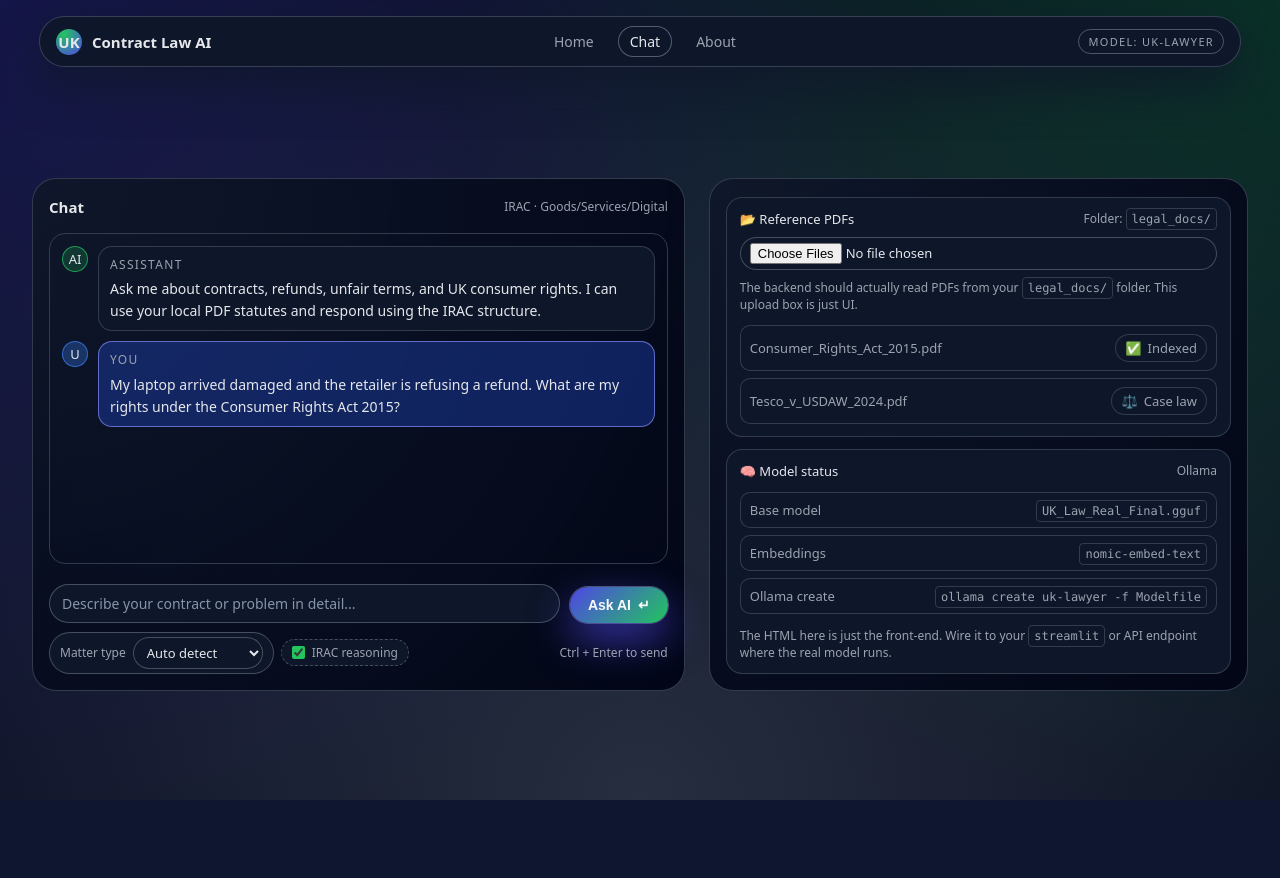
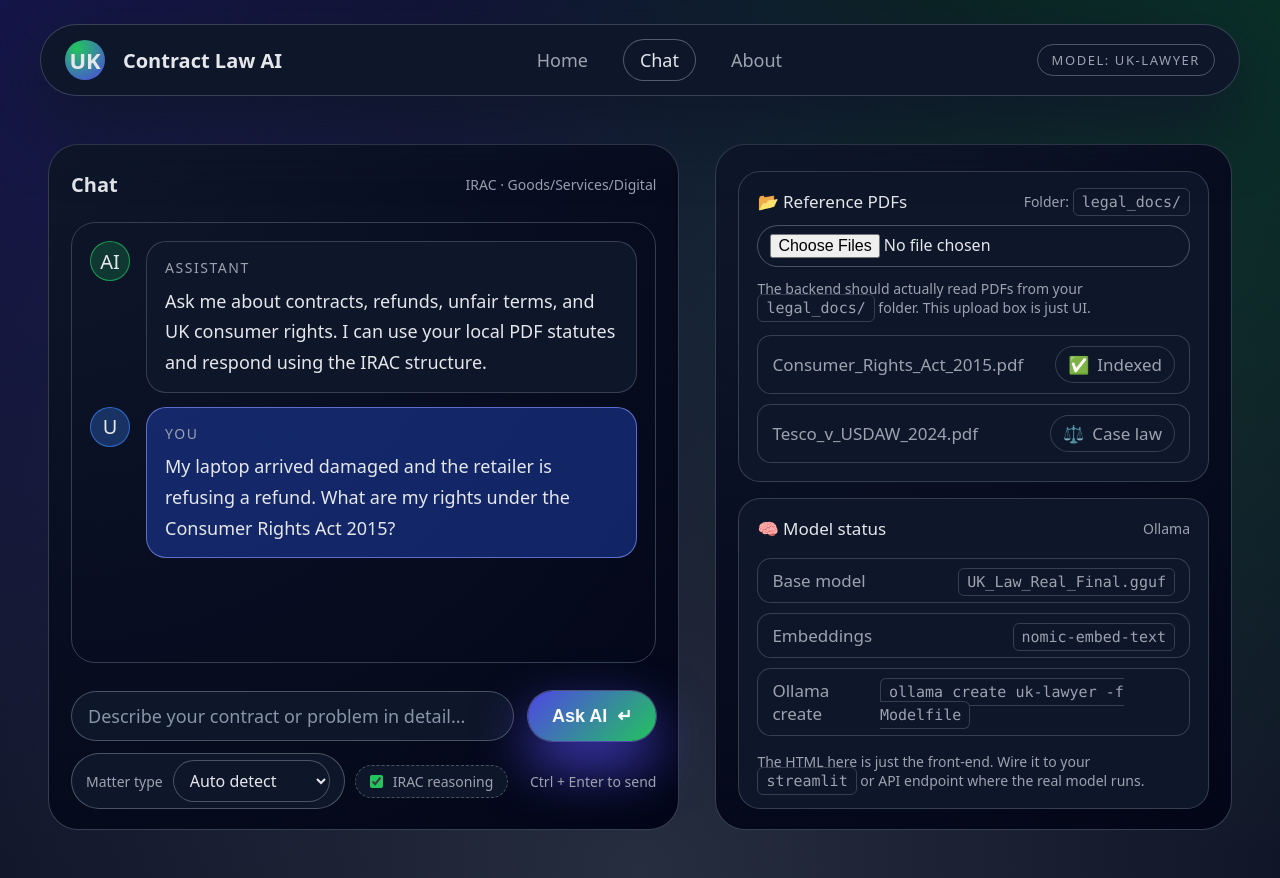
Before and after one commit to CS101-o/Law_and_innovation_society, a Flask app: page /chat in a window 1280 px wide. Before the commit the page ends 800 px from the top, so only its background shows below. Run offline with Flask 3, Linux system fonts and the light colour scheme.

Commit message:
I made the GUI bigger

```diff
--- a/app/static/style.css
+++ b/app/static/style.css
@@ -20,7 +20,7 @@
 body {
   font-family: system-ui, -apple-system, BlinkMacSystemFont, "SF Pro Text",
     "Segoe UI", sans-serif;
-  font-size: 16px;
+  font-size: 20px;
   background:
     radial-gradient(circle at top left, rgba(79, 70, 229, 0.24), transparent 60%),
     radial-gradient(circle at top right, rgba(34, 197, 94, 0.22), transparent 55%),
@@ -30,75 +30,75 @@ body {
   display: flex;
   align-items: center;
   justify-content: center;
-  padding: 32px;
+  padding: 48px;
 }
 
 /* ===== Global layout ===== */
 .page {
   width: 100%;
-  max-width: 1250px;
-  margin-top: 68px; /* room for nav */
+  max-width: 1500px;
+  margin-top: 96px; /* room for nav */
 }
 
 /* ===== Top nav ===== */
 .nav-shell {
   position: fixed;
-  top: 16px;
+  top: 24px;
   left: 50%;
   transform: translateX(-50%);
   width: 100%;
-  max-width: 1250px;
-  padding: 0 24px;
+  max-width: 1500px;
+  padding: 0 40px;
   pointer-events: none;
   z-index: 20;
 }
 
 .nav {
-  max-width: 1250px;
+  max-width: 1500px;
   margin: 0 auto;
   border-radius: 999px;
   background: rgba(15, 23, 42, 0.96);
   border: 1px solid rgba(148, 163, 184, 0.3);
-  box-shadow: 0 18px 46px rgba(15, 23, 42, 0.85);
-  padding: 9px 16px;
+  box-shadow: 0 26px 70px rgba(15, 23, 42, 0.95);
+  padding: 14px 24px;
   display: flex;
   align-items: center;
   justify-content: space-between;
-  gap: 12px;
+  gap: 20px;
   pointer-events: auto;
 }
 
 .nav-left {
   display: flex;
   align-items: center;
-  gap: 10px;
+  gap: 18px;
 }
 
 .nav-logo {
-  width: 26px;
-  height: 26px;
+  width: 40px;
+  height: 40px;
   border-radius: 999px;
   background: radial-gradient(circle at 30% 20%, #22c55e, #4f46e5);
   display: flex;
   align-items: center;
   justify-content: center;
-  font-size: 15px;
+  font-size: 22px;
   font-weight: 700;
 }
 
 .nav-title {
-  font-size: 15px;
+  font-size: 20px;
   font-weight: 600;
 }
 
 .nav-links {
   display: flex;
-  gap: 12px;
-  font-size: 14px;
+  gap: 18px;
+  font-size: 18px;
 }
 
 .nav-links a {
-  padding: 5px 11px;
+  padding: 8px 16px;
   border-radius: 999px;
   text-decoration: none;
   color: var(--muted);
@@ -113,10 +113,10 @@ body {
 }
 
 .nav-pill {
-  font-size: 11px;
+  font-size: 13px;
   text-transform: uppercase;
   letter-spacing: 0.12em;
-  padding: 4px 9px;
+  padding: 6px 14px;
   border-radius: 999px;
   border: 1px solid rgba(148, 163, 184, 0.45);
   color: var(--muted);
@@ -124,27 +124,27 @@ body {
 
 /* ===== Landing layout ===== */
 .hero {
-  border-radius: 30px;
+  border-radius: 40px;
   border: 1px solid rgba(148, 163, 184, 0.4);
   background: radial-gradient(circle at top left, #020617 0, #020617 55%);
-  padding: 34px 30px 30px;
+  padding: 48px 42px 40px;
   box-shadow:
-    0 26px 60px rgba(15, 23, 42, 0.9),
+    0 34px 80px rgba(15, 23, 42, 0.97),
     0 0 0 1px rgba(15, 23, 42, 0.6);
   display: grid;
   grid-template-columns: minmax(0, 1.2fr) minmax(0, 1fr);
-  gap: 30px;
+  gap: 40px;
 }
 
-@media (max-width: 900px) {
+@media (max-width: 1200px) {
   .hero {
     grid-template-columns: minmax(0, 1fr);
   }
 }
 
 .hero-title {
-  font-size: 38px;
-  line-height: 1.1;
+  font-size: 52px;
+  line-height: 1.08;
   letter-spacing: -0.03em;
 }
 
@@ -156,17 +156,17 @@ body {
 }
 
 .hero-text {
-  margin-top: 12px;
-  font-size: 15px;
+  margin-top: 18px;
+  font-size: 20px;
   color: var(--muted);
-  max-width: 520px;
+  max-width: 700px;
 }
 
 .hero-actions {
-  margin-top: 20px;
+  margin-top: 28px;
   display: flex;
   flex-wrap: wrap;
-  gap: 12px;
+  gap: 16px;
   align-items: center;
 }
 
@@ -175,30 +175,30 @@ body {
   border: none;
   outline: none;
   border-radius: 999px;
-  padding: 10px 18px;
-  font-size: 14px;
+  padding: 14px 24px;
+  font-size: 18px;
   font-weight: 600;
   color: #f9fafb;
   display: inline-flex;
   align-items: center;
-  gap: 7px;
+  gap: 10px;
   cursor: pointer;
   background: linear-gradient(135deg, #4f46e5, #22c55e);
   box-shadow:
-    0 16px 40px rgba(79, 70, 229, 0.7),
+    0 24px 56px rgba(79, 70, 229, 0.85),
     0 0 0 1px rgba(148, 163, 184, 0.5);
   text-decoration: none;
 }
 
 .btn-primary:hover {
-  filter: brightness(1.03);
+  filter: brightness(1.05);
 }
 
 .btn-ghost {
   border-radius: 999px;
   border: 1px solid rgba(148, 163, 184, 0.4);
-  padding: 9px 16px;
-  font-size: 13px;
+  padding: 12px 20px;
+  font-size: 17px;
   color: var(--text);
   background: rgba(15, 23, 42, 0.9);
   text-decoration: none;
@@ -207,67 +207,67 @@ body {
 /* ===== Panel layout ===== */
 .panel-grid {
   display: grid;
-  grid-template-columns: minmax(0, 1.15fr) minmax(0, 0.95fr);
-  gap: 24px;
+  grid-template-columns: minmax(0, 1.1fr) minmax(0, 0.9fr);
+  gap: 36px;
 }
 
-@media (max-width: 960px) {
+@media (max-width: 1200px) {
   .panel-grid {
     grid-template-columns: minmax(0, 1fr);
   }
 }
 
 .panel {
-  border-radius: 24px;
-  border: 1px solid rgba(55, 65, 81, 0.9);
-  background: radial-gradient(circle at top left, rgba(15, 23, 42, 0.94), #020617);
-  padding: 18px 16px 16px;
+  border-radius: 30px;
+  border: 1px solid rgba(55, 65, 81, 0.98);
+  background: radial-gradient(circle at top left, rgba(15, 23, 42, 0.97), #020617);
+  padding: 26px 22px 20px;
   display: flex;
   flex-direction: column;
-  gap: 12px;
+  gap: 16px;
 }
 
 .panel-header {
   display: flex;
   justify-content: space-between;
   align-items: center;
-  gap: 6px;
-  margin-bottom: 4px;
+  gap: 10px;
+  margin-bottom: 8px;
 }
 
 .panel-title {
-  font-size: 15px;
+  font-size: 20px;
   font-weight: 600;
 }
 
 /* ===== Chat styles ===== */
 .chat-window {
   flex: 1;
-  border-radius: 16px;
-  border: 1px solid rgba(55, 65, 81, 0.9);
-  padding: 12px 12px 14px;
+  border-radius: 24px;
+  border: 1px solid rgba(55, 65, 81, 0.98);
+  padding: 18px 18px 22px;
   display: flex;
   flex-direction: column;
-  gap: 10px;
-  font-size: 14px;
-  max-height: 420px;
+  gap: 14px;
+  font-size: 18px;
+  max-height: 600px;
   overflow-y: auto;
 }
 
 .message {
   display: flex;
-  gap: 10px;
+  gap: 16px;
   align-items: flex-start;
 }
 
 .avatar {
-  width: 26px;
-  height: 26px;
+  width: 40px;
+  height: 40px;
   border-radius: 999px;
   display: flex;
   align-items: center;
   justify-content: center;
-  font-size: 13px;
+  font-size: 20px;
   flex-shrink: 0;
 }
 
@@ -282,60 +282,60 @@ body {
 }
 
 .bubble {
-  padding: 9px 11px;
-  border-radius: 14px;
+  padding: 14px 18px;
+  border-radius: 20px;
   max-width: 100%;
-  line-height: 1.55;
+  line-height: 1.7;
 }
 
 .bubble.user {
-  background: rgba(30, 64, 175, 0.45);
+  background: rgba(30, 64, 175, 0.5);
   border: 1px solid rgba(129, 140, 248, 0.7);
 }
 
 .bubble.assistant {
-  background: rgba(15, 23, 42, 0.96);
-  border: 1px solid rgba(55, 65, 81, 0.9);
+  background: rgba(15, 23, 42, 0.99);
+  border: 1px solid rgba(55, 65, 81, 0.98);
 }
 
 .label {
-  font-size: 12px;
+  font-size: 14px;
   text-transform: uppercase;
   letter-spacing: 0.11em;
   color: var(--muted);
-  margin-bottom: 4px;
+  margin-bottom: 6px;
 }
 
 .irac-label {
-  font-size: 12px;
+  font-size: 14px;
   text-transform: uppercase;
   letter-spacing: 0.1em;
   color: var(--accent);
-  margin-bottom: 4px;
+  margin-bottom: 6px;
 }
 
 .chat-footer {
   display: flex;
   flex-direction: column;
-  gap: 9px;
-  margin-top: 8px;
+  gap: 12px;
+  margin-top: 12px;
 }
 
 .question-row {
   display: flex;
-  gap: 10px;
+  gap: 14px;
   align-items: flex-end;
 }
 
 .input-wrapper {
   flex: 1;
   border-radius: 999px;
-  border: 1px solid rgba(75, 85, 99, 0.9);
+  border: 1px solid rgba(75, 85, 99, 0.98);
   background: rgba(15, 23, 42, 0.96);
-  padding: 9px 12px;
+  padding: 12px 16px;
   display: flex;
   align-items: center;
-  gap: 8px;
+  gap: 12px;
 }
 
 .input-wrapper textarea {
@@ -345,9 +345,9 @@ body {
   background: transparent;
   color: var(--text);
   font: inherit;
-  font-size: 14px;
+  font-size: 18px;
   width: 100%;
-  max-height: 80px;
+  max-height: 130px;
 }
 
 .input-wrapper textarea::placeholder {
@@ -358,26 +358,26 @@ body {
   display: flex;
   justify-content: space-between;
   align-items: center;
-  gap: 8px;
-  font-size: 12px;
+  gap: 12px;
+  font-size: 14px;
   color: var(--muted);
 }
 
 .meta-group {
   display: flex;
   flex-wrap: wrap;
-  gap: 7px;
+  gap: 10px;
   align-items: center;
 }
 
 .chip {
-  font-size: 12px;
+  font-size: 14px;
   border-radius: 999px;
-  padding: 4px 10px;
-  border: 1px solid rgba(75, 85, 99, 0.9);
+  padding: 6px 14px;
+  border: 1px solid rgba(75, 85, 99, 0.98);
   display: inline-flex;
   align-items: center;
-  gap: 7px;
+  gap: 10px;
   background: rgba(15, 23, 42, 0.96);
 }
 
@@ -389,38 +389,38 @@ body {
 select,
 input[type="file"] {
   font: inherit;
-  font-size: 13px;
+  font-size: 16px;
   color: var(--text);
   background: rgba(15, 23, 42, 0.96);
   border-radius: 999px;
-  border: 1px solid rgba(75, 85, 99, 0.9);
-  padding: 5px 9px;
+  border: 1px solid rgba(75, 85, 99, 0.98);
+  padding: 8px 12px;
 }
 
 select:focus,
 input[type="file"]:focus {
-  outline: 1px solid rgba(129, 140, 248, 0.7);
+  outline: 1px solid rgba(129, 140, 248, 0.8);
   outline-offset: 1px;
 }
 
 /* ===== Sidebar sections ===== */
 .sidebar-section {
-  border-radius: 16px;
-  border: 1px solid rgba(55, 65, 81, 0.9);
-  background: rgba(15, 23, 42, 0.96);
-  padding: 12px 13px;
-  font-size: 13px;
+  border-radius: 22px;
+  border: 1px solid rgba(55, 65, 81, 0.98);
+  background: rgba(15, 23, 42, 0.98);
+  padding: 18px 18px;
+  font-size: 17px;
   display: flex;
   flex-direction: column;
-  gap: 9px;
+  gap: 12px;
 }
 
 .sidebar-header {
   display: flex;
   justify-content: space-between;
   align-items: center;
-  gap: 6px;
-  font-size: 13px;
+  gap: 10px;
+  font-size: 17px;
   font-weight: 500;
 }
 
@@ -428,44 +428,44 @@ input[type="file"]:focus {
   list-style: none;
   display: flex;
   flex-direction: column;
-  gap: 7px;
-  margin-top: 3px;
+  gap: 10px;
+  margin-top: 6px;
 }
 
 .sidebar-list li {
-  padding: 8px 9px;
-  border-radius: 10px;
-  border: 1px solid rgba(55, 65, 81, 0.9);
-  background: rgba(15, 23, 42, 0.98);
+  padding: 10px 14px;
+  border-radius: 14px;
+  border: 1px solid rgba(55, 65, 81, 0.98);
+  background: rgba(15, 23, 42, 0.99);
   display: flex;
   justify-content: space-between;
   align-items: center;
-  gap: 8px;
+  gap: 12px;
   color: var(--muted);
 }
 
 .badge-soft {
   border-radius: 999px;
-  padding: 4px 9px;
-  border: 1px solid rgba(55, 65, 81, 0.9);
-  background: rgba(15, 23, 42, 0.98);
+  padding: 6px 12px;
+  border: 1px solid rgba(55, 65, 81, 0.98);
+  background: rgba(15, 23, 42, 0.99);
   display: inline-flex;
-  align-items: center;
-  gap: 6px;
+ 	align-items: center;
+  gap: 8px;
 }
 
 /* Misc */
 code {
   font-family: ui-monospace, SFMono-Regular, Menlo, Monaco, Consolas,
     "Liberation Mono", "Courier New", monospace;
-  font-size: 12px;
-  padding: 3px 5px;
-  border-radius: 4px;
-  background: rgba(15, 23, 42, 0.98);
-  border: 1px solid rgba(55, 65, 81, 0.9);
+  font-size: 15px;
+  padding: 4px 8px;
+  border-radius: 6px;
+  background: rgba(15, 23, 42, 0.99);
+  border: 1px solid rgba(55, 65, 81, 0.98);
 }
 
 .small {
-  font-size: 12px;
+  font-size: 14px;
   color: var(--muted);
 }
```
